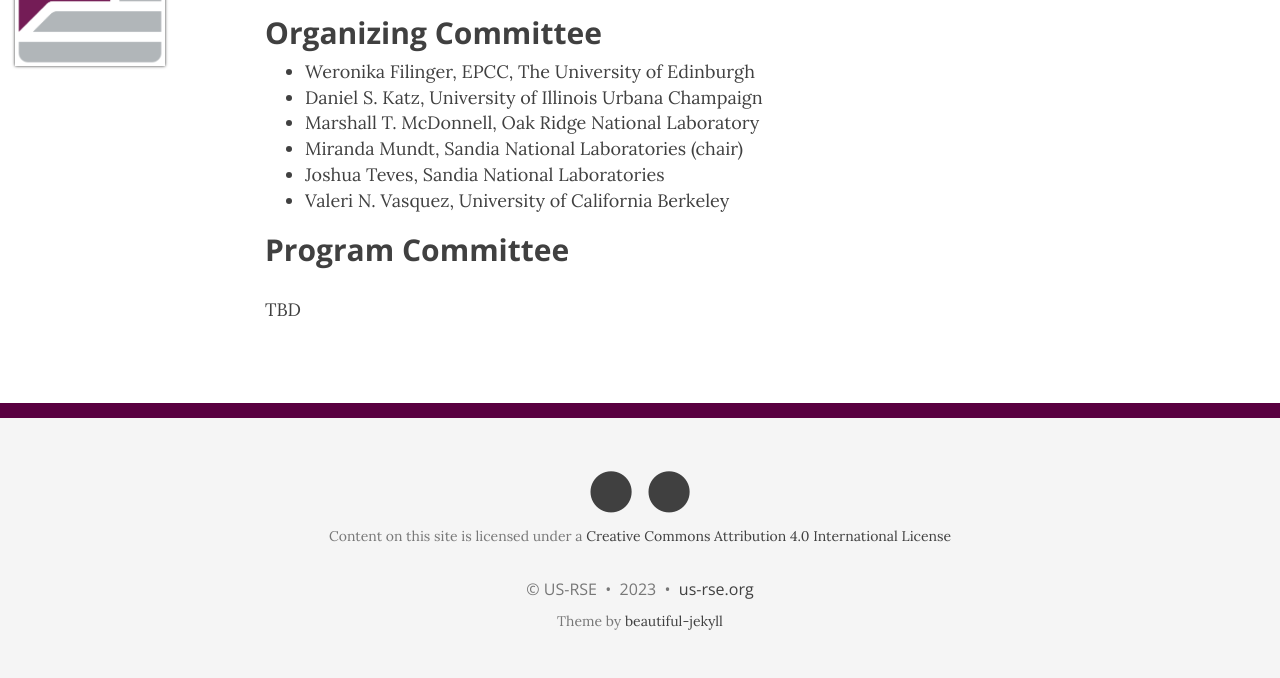
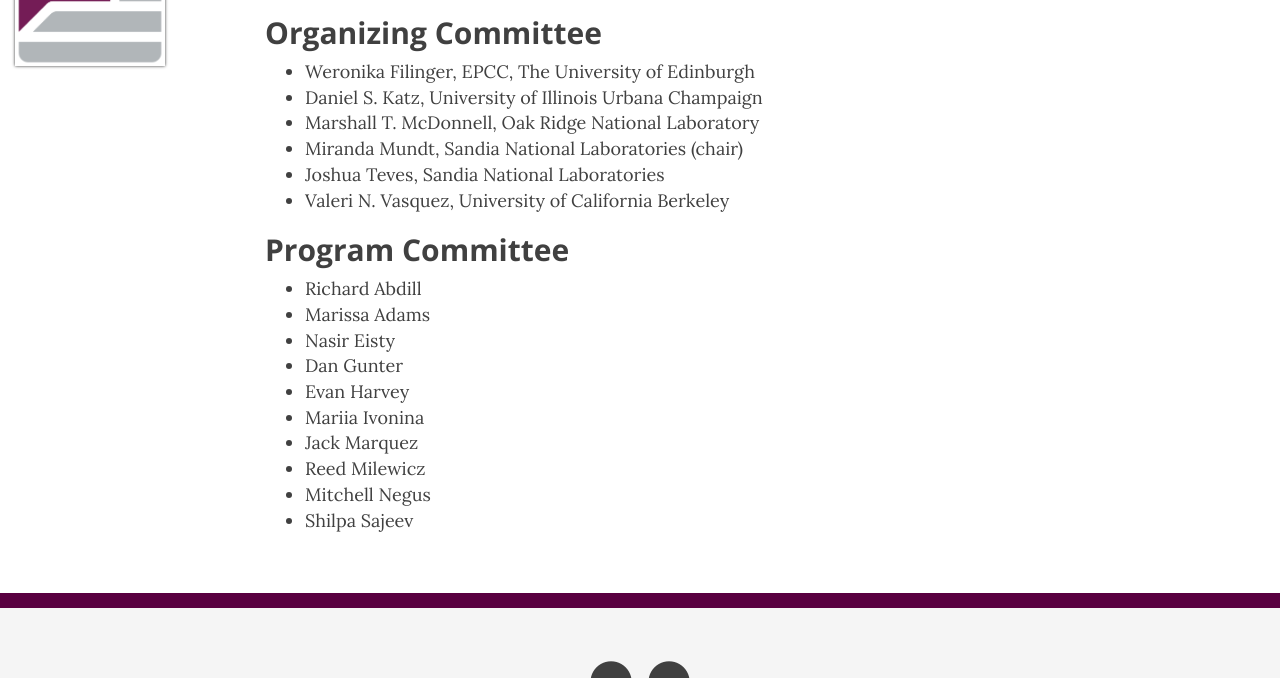
Before and after one commit to USRSE/rse-escience-2023, a Jekyll site: the page built from pages/committee.md, in a window 1280 px wide and 1076 px high, cut to the strip 104-782 px from the top of the window. Built offline with Jekyll 4.4.1, drawn with Linux system fonts in a browser that asks for light colours; nearby versions of some CDN libraries.

Commit message:
Adding PC members

```diff
--- a/pages/committee.md
+++ b/pages/committee.md
@@ -15,4 +15,13 @@ permalink: /committee/
 
 ## Program Committee
 
-TBD
+- Richard Abdill
+- Marissa Adams
+- Nasir Eisty
+- Dan Gunter
+- Evan Harvey
+- Mariia Ivonina
+- Jack Marquez
+- Reed Milewicz
+- Mitchell Negus
+- Shilpa Sajeev
```
